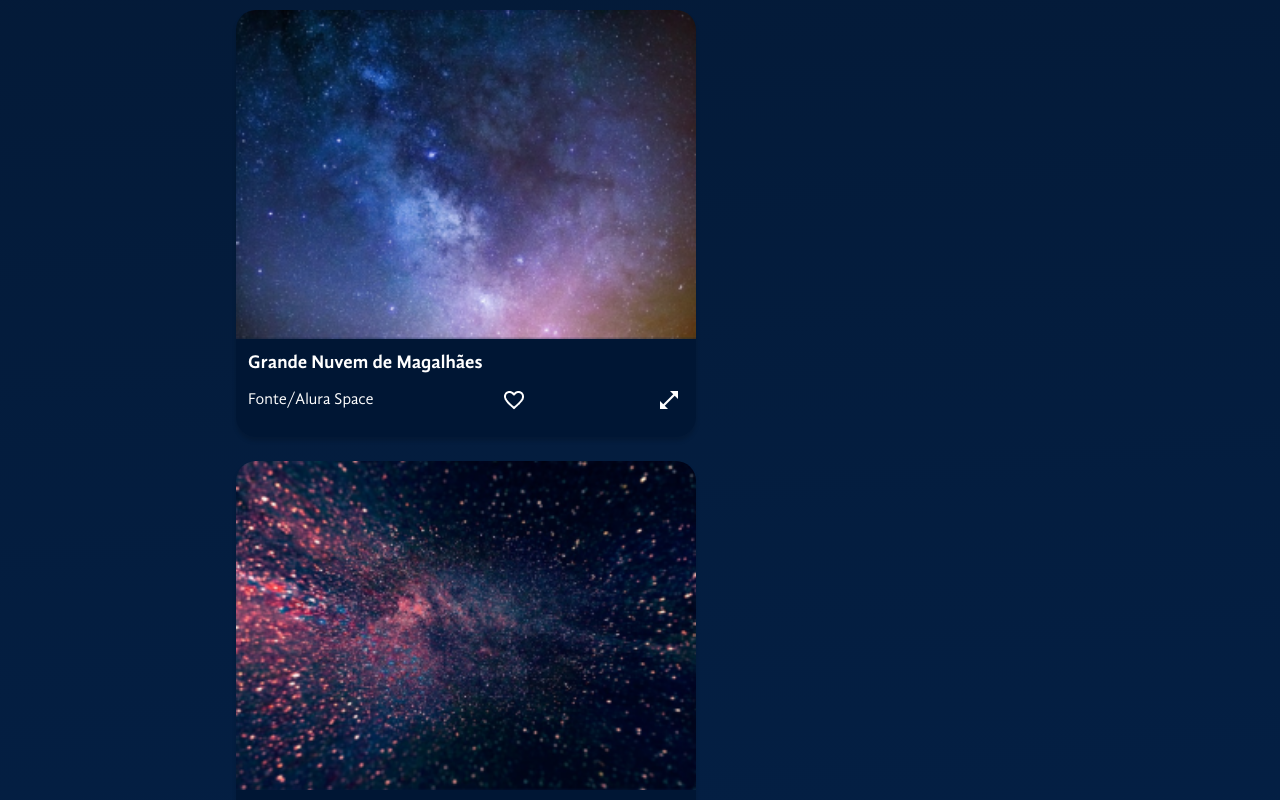
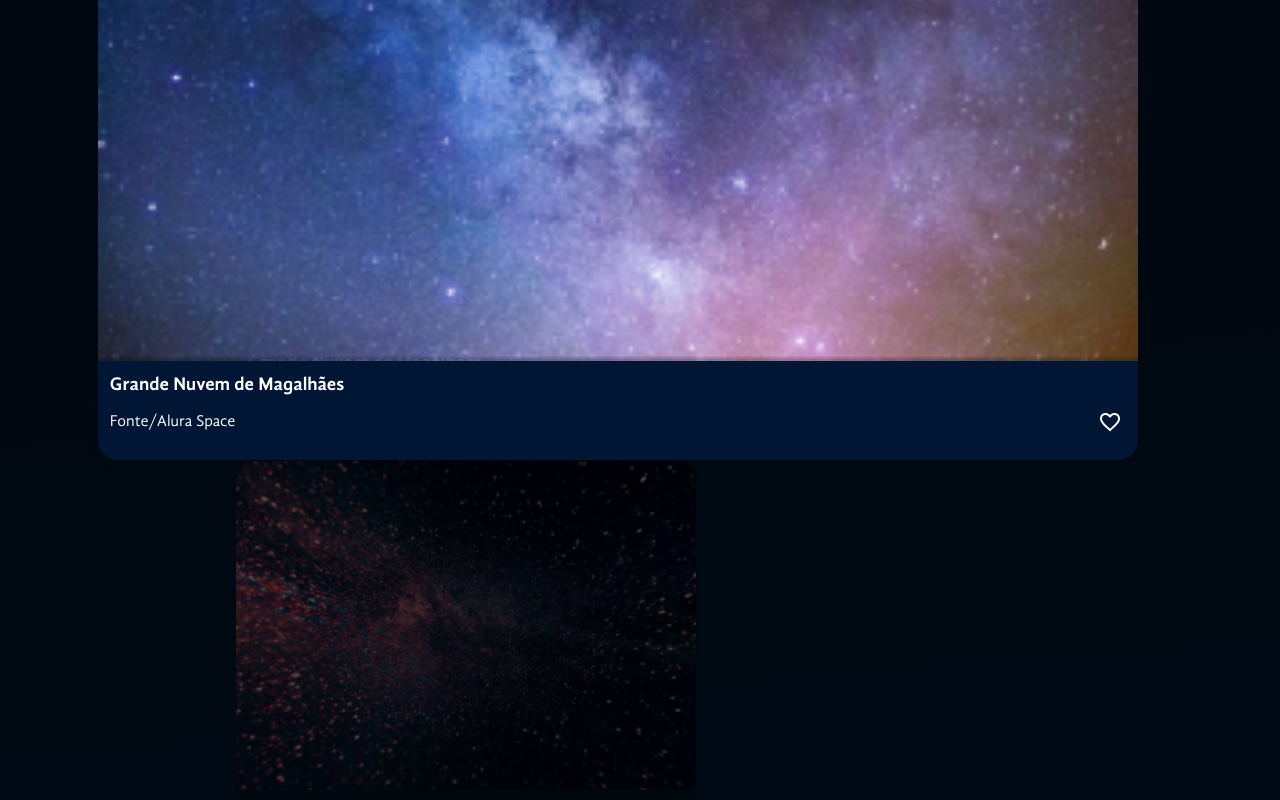
Before and after one commit to matheusrodacki/space-app, a React (Vite) app: page / in a window 1280 px wide. Both pictures are taken after a click on the button 668 px from the left and 1077 px from the top of the page. Shown: the part 677-1477 px from the top of the page. Built offline with nearby package versions, Linux system fonts and the light colour scheme.

Commit message:
adiciona o modal de zoom

```diff
--- a/src/App.jsx
+++ b/src/App.jsx
@@ -7,6 +7,7 @@ import backgroundImage from './assets/banner.png';
 import Galeria from './components/Galeria';
 import fotos from './fotos.json';
 import { useState } from 'react';
+import ModalZoom from './components/ModalZoom';
 
 const FundoGradiente = styled.div`
   background: linear-gradient(174.61deg, #041833 4.16%, #04244f 48%, #154580 96.76%);
@@ -33,6 +34,7 @@ const ConteudoGaleria = styled.section`
 
 function App() {
   const [fotosDaGaleria, setFotosDaGaleria] = useState(fotos);
+  const [fotoSelecionada, setFotoSelecionada] = useState(null);
 
   return (
     <FundoGradiente>
@@ -43,10 +45,11 @@ function App() {
           <BarraLateral />
           <ConteudoGaleria>
             <Banner texto='A galeria mais completa de fotos do espaço!' backgroundImage={backgroundImage} />
-            <Galeria fotos={fotosDaGaleria} />
+            <Galeria aoFotoSelecionado={(foto) => setFotoSelecionada(foto)} fotos={fotosDaGaleria} />
           </ConteudoGaleria>
         </MainContainer>
       </AppContainer>
+      <ModalZoom foto={fotoSelecionada} />
     </FundoGradiente>
   );
 }
--- a/src/components/Galeria/Galeria.jsx
+++ b/src/components/Galeria/Galeria.jsx
@@ -19,7 +19,7 @@ const ImagensContainer = styled.section`
   gap: 24px;
 `;
 
-export const Galeria = ({ fotos = [] }) => {
+export const Galeria = ({ fotos = [], aoFotoSelecionado }) => {
   return (
     <>
       <Tags />
@@ -28,7 +28,7 @@ export const Galeria = ({ fotos = [] }) => {
           <Titulo>Navegue pela galeria</Titulo>
           <ImagensContainer>
             {fotos.map((foto) => (
-              <Imagem key={foto.id} titulo={foto.titulo} fonte={foto.fonte} path={foto.path} />
+              <Imagem aoZoomSolicitado={aoFotoSelecionado} key={foto.id} foto={foto} />
             ))}
           </ImagensContainer>
         </SecaoFluida>
--- a/src/components/Galeria/Imagem/Imagem.jsx
+++ b/src/components/Galeria/Imagem/Imagem.jsx
@@ -38,19 +38,23 @@ const FigureStyled = styled.figure`
   }
 `;
 
-export const Imagem = ({ titulo, fonte, path, expandida }) => {
+export const Imagem = ({ foto, expandida, aoZoomSolicitado }) => {
   return (
     <FigureStyled $expandida={expandida}>
-      <img src={path} alt='' />
+      <img src={foto.path} alt='' />
       <figcaption>
-        <h3>{titulo}</h3>
+        <h3>{foto.titulo}</h3>
         <footer>
-          <p>Fonte/{fonte}</p>
+          <p>Fonte/{foto.fonte}</p>
           <BotaoIcone>
             <img src='/icons/favorito.png' alt='Icone de favorito' />
           </BotaoIcone>
           {!expandida && (
-            <BotaoIcone aria-hidden={expandida}>
+            <BotaoIcone
+              aria-hidden={expandida}
+              onClick={() => {
+                aoZoomSolicitado(foto);
+              }}>
               <img src='/icons/expandir.png' alt='Icone de expandir' />
             </BotaoIcone>
           )}
--- /dev/null
+++ b/src/components/ModalZoom/ModalZoom.jsx
@@ -0,0 +1,50 @@
+import styled from 'styled-components';
+import Imagem from '../Galeria/Imagem';
+import BotaoIcone from '../BotaoIcone';
+
+const Overlay = styled.div`
+  background-color: rgba(0, 0, 0, 0.7);
+  position: fixed;
+  top: 0;
+  right: 0;
+  bottom: 0;
+  left: 0;
+`;
+
+const DialogStyled = styled.dialog`
+  position: absolute;
+  top: 294px;
+  background-color: transparent;
+  padding: 0;
+  border: none;
+  width: 1156px;
+  display: flex;
+  justify-content: center;
+  form {
+    button {
+      position: relative;
+      top: 20px;
+      right: 60px;
+    }
+  }
+`;
+
+export const ModalZoom = ({ foto }) => {
+  return (
+    <>
+      {foto && (
+        <>
+          <Overlay />
+          <DialogStyled open={!!foto}>
+            <Imagem foto={foto} expandida={true}></Imagem>
+            <form method='dialog'>
+              <BotaoIcone formMethod='dialog'>
+                <img src='/icons/fechar.png' alt='Icone de fechar' />
+              </BotaoIcone>
+            </form>
+          </DialogStyled>
+        </>
+      )}
+    </>
+  );
+};
--- /dev/null
+++ b/src/components/ModalZoom/index.jsx
@@ -0,0 +1,3 @@
+import { ModalZoom } from './ModalZoom';
+
+export default ModalZoom;
```
